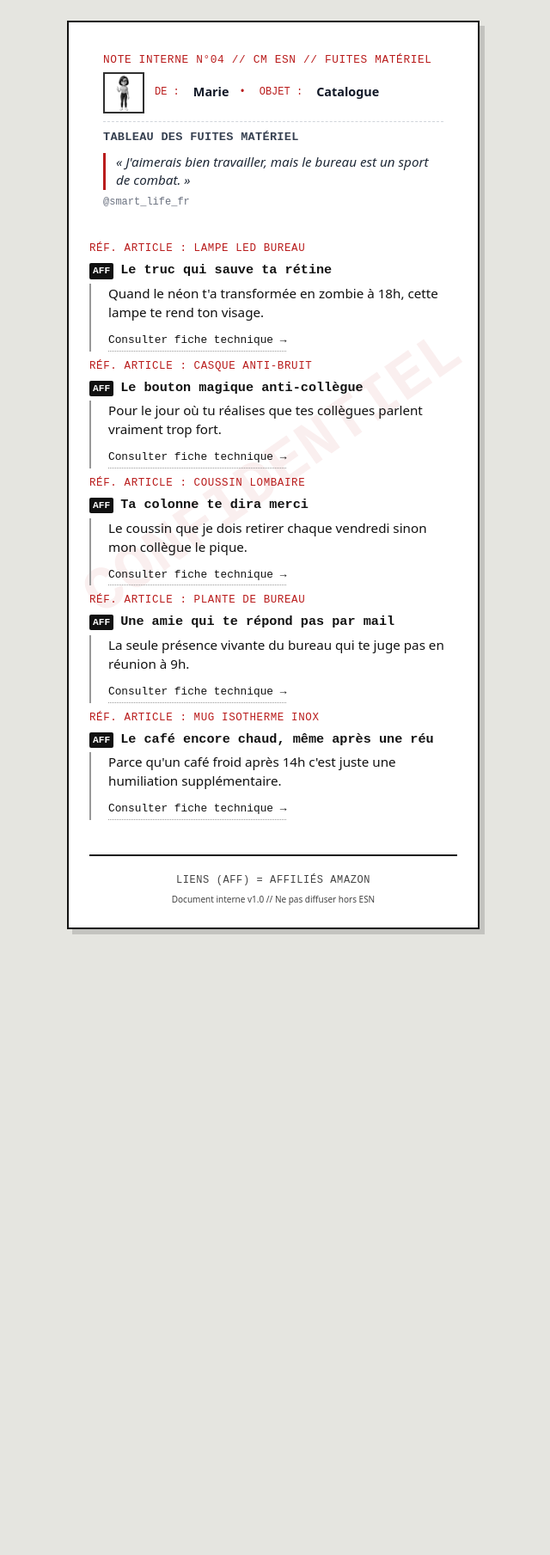
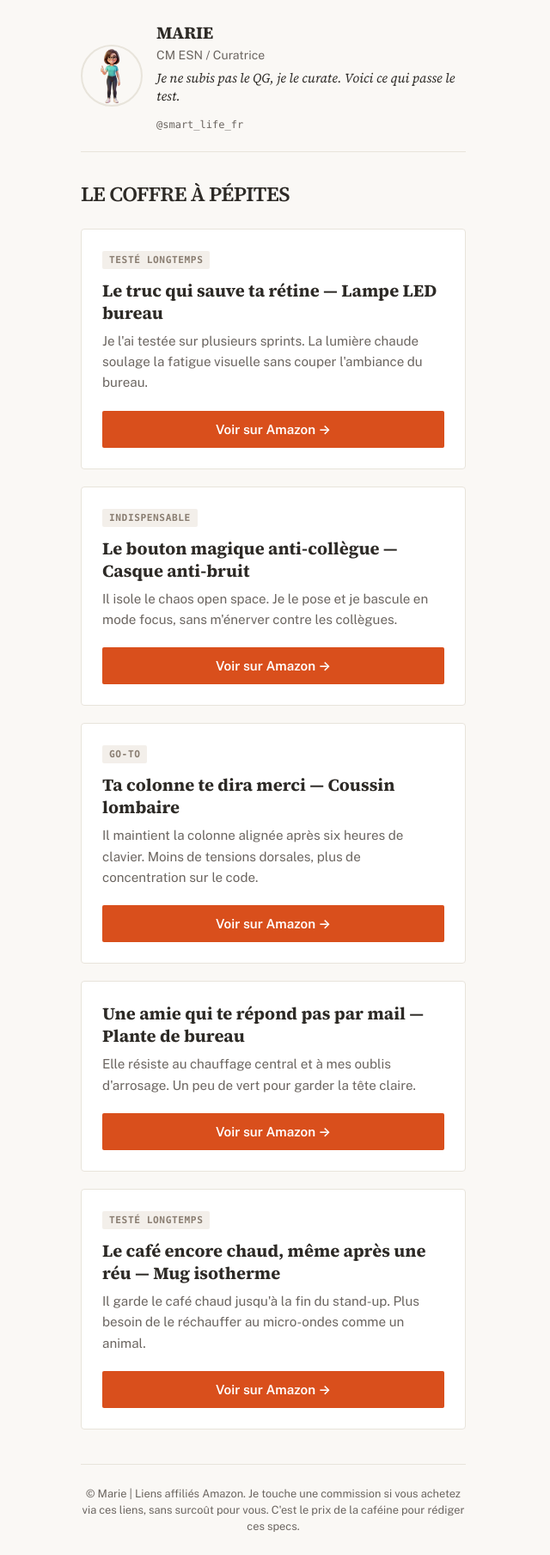
Before and after one commit to rareradar/cfds-pokemon-fr, a Jekyll site: the page built from marie/index.html, in a window 1280 px wide. Shown: the whole page at 86% size, without its empty margins (322-962 px from the left). Built offline with Jekyll 4.4.1, drawn with Linux system fonts in a browser that asks for light colours; before the commit the page ends 1105 px from its top, so only the background shows below that.

Commit message:
design(marie): refonte DIR A Fanzine Éditorial (Mia + Margaux + Léa)
Pivot complet de Mémo Interne ESN (concept rejeté car ne donnait pas envie)
vers Fanzine Éditorial (Marie = curatrice qui partage ses pépites).

Workflow correct respecté :
- Mia audit + spec layout/palette/typo
- Margaux copy curatrice (slogan + 5 titres hybrides + pitches + section title)
- Conseil CM 4 personas validation (Anaïs/Théa/Sofia=A uniforme CTA ; Marc BLOCK data)
- User valide Slogan C + CTA A uniforme + Titres Hybrides
- Léa implémentation 2 snippets (CSS + HTML body)
- Apply chirurgical + 3 micro-fixes (target=_blank rel=sponsored noopener, width/height avatar, focus-visible CTA)

Changements :
- Palette fanzine : crème #FAF8F5, accent orange profond #D94F1C, textes warm
- Typo : Source Serif 4 (titres+slogan italique) + Public Sans (body) + monospace (méta)
- Header : avatar 72px rond + 'MARIE / CM ESN / Curatrice' + slogan italique serif
- Slogan : 'Je ne subis pas le QG, je le curate. Voici ce qui passe le test.'
- Section title : 'LE COFFRE À PÉPITES'
- 5 cartes : badge intégré flux + titre hybride (punchy + nom produit) + pitch curatrice + CTA orange pleine largeur 'Voir sur Amazon →'
- Footer dry : 'C'est le prix de la caféine pour rédiger ces specs.'

Retiré : filigrane CONFIDENTIEL, mention NOTE INTERNE, RÉF. ARTICLE
(les titres hybrides intègrent désormais le nom produit), tampon
'OFFICIELLEMENT RECOMMANDÉ', timbre N&B bordure rouge.

Co-Authored-By: claude-flow <ruv@ruv.net>

```diff
--- a/_layouts/links.html
+++ b/_layouts/links.html
@@ -3,12 +3,16 @@
 <head>
   <meta charset="utf-8">
   <meta name="viewport" content="width=device-width, initial-scale=1, viewport-fit=cover">
-  <meta name="theme-color" content="#e5e5e0">
+  <meta name="theme-color" content="#FAF8F5">
   <title>{{ page.title }} — {{ site.title }}</title>
   <meta name="description" content="{{ page.description }}">
   <meta name="robots" content="noindex, follow">
 
   <link rel="icon" type="image/svg+xml" href="{{ '/favicon.svg' | relative_url }}">
+
+  <link rel="preconnect" href="https://fonts.googleapis.com">
+  <link rel="preconnect" href="https://fonts.gstatic.com" crossorigin>
+  <link href="https://fonts.googleapis.com/css2?family=Public+Sans:ital,wght@0,300..700&family=Source+Serif+4:ital,opsz,wght@0,8..60,400..800;1,8..60,400..800&display=swap" rel="stylesheet">
 
   <!-- OpenGraph pour partage sur réseaux -->
   <meta property="og:title" content="{{ page.title }}">
@@ -18,263 +22,198 @@
   <meta property="og:url" content="{{ page.url | absolute_url }}">
 
   <style>
+    /* Fanzine Éditorial — Palette & Variables (Léa v5) */
     :root {
-      --bg-page: #e5e5e0;
-      --bg-paper: #ffffff;
-      --text-main: #111111;
-      --text-muted: #444444;
-      --line: #999999;
-      --accent-red: #b91c1c;
-      --highlight-yellow: #ffeb3b;
-      --font-mono: 'Courier New', Courier, monospace;
-      --font-sans: system-ui, -apple-system, BlinkMacSystemFont, 'Segoe UI', Roboto, sans-serif;
+        --fz-bg: #FAF8F5;
+        --fz-card-bg: #FFFFFF;
+        --fz-text: #2D2A26;
+        --fz-text-muted: #6B6560;
+        --fz-accent: #D94F1C;
+        --fz-border: #E8E4DB;
+        --fz-badge-bg: #F3EFEA;
+        --fz-badge-text: #8A7E72;
+        --fz-radius: 4px;
+
+        --fz-font-serif: 'Source Serif 4', Georgia, serif;
+        --fz-font-sans: 'Public Sans', system-ui, -apple-system, sans-serif;
+        --fz-font-mono: ui-monospace, SFMono-Regular, Menlo, monospace;
     }
 
     *, *::before, *::after { box-sizing: border-box; }
 
     body {
         margin: 0;
-      padding: 1.5rem 1rem;
-      background: var(--bg-page);
-      color: var(--text-main);
-      font-family: var(--font-sans);
-      line-height: 1.45;
-      font-size: 16px;
+        background-color: var(--fz-bg);
+        font-family: var(--fz-font-sans);
+        color: var(--fz-text);
     }
 
     .memo-wrapper {
+        background-color: var(--fz-bg);
+        font-family: var(--fz-font-sans);
+        color: var(--fz-text);
         max-width: 480px;
         margin: 0 auto;
-      background: var(--bg-paper);
-      border: 2px solid var(--text-main);
-      padding: 1.5rem;
-      position: relative;
-      box-shadow: 6px 6px 0 rgba(0,0,0,0.15);
+        padding: 24px 16px;
     }
 
-    /* Filigrane CONFIDENTIEL */
-    .memo-wrapper::before {
-      content: 'CONFIDENTIEL';
-      position: absolute;
-      top: 50%;
-      left: 50%;
-      transform: translate(-50%, -50%) rotate(-35deg);
-      font-family: var(--font-mono);
-      font-size: 4.5rem;
-      font-weight: 900;
-      color: rgba(185, 28, 28, 0.07);
-      pointer-events: none;
-      white-space: nowrap;
-      z-index: 0;
-      user-select: none;
+    /* En-tête */
+    .fz-header {
+        display: flex;
+        align-items: center;
+        gap: 16px;
+        margin-bottom: 32px;
+        border-bottom: 1px solid var(--fz-border);
+        padding-bottom: 24px;
     }
 
-    /* Fusion header compact Marie (Léa v4) */
-    .memo-combined {
-      max-width: 720px;
-      margin: 0 auto 1.5rem;
-      padding: 0.75rem 1rem;
-      position: relative;
-      z-index: 2;
-    }
-
-    .memo-ref-line {
-      font-family: 'Courier New', Courier, monospace;
-      color: #b91c1c;
-      font-size: 0.8rem;
-      letter-spacing: 0.05em;
-      margin: 0 0 0.4rem;
-      text-transform: uppercase;
-      line-height: 1.2;
-    }
-
-    .memo-meta-row {
-      display: flex;
-      align-items: center;
-      gap: 0.75rem;
-      margin: 0 0 0.6rem;
-      flex-wrap: wrap;
-    }
-
-    .memo-meta-row img.avatar-stamp-img {
-      width: 48px;
-      height: 48px;
+    .fz-avatar {
+        width: 72px;
+        height: 72px;
+        border-radius: 50%;
         object-fit: cover;
-      filter: grayscale(100%) contrast(1.2);
-      border: 2px double #b91c1c;
+        border: 2px solid var(--fz-border);
         flex-shrink: 0;
     }
 
-    .meta-label {
-      font-family: 'Courier New', Courier, monospace;
-      color: #b91c1c;
-      font-size: 0.75rem;
-      margin-right: 0.25rem;
+    .fz-header-text {
+        flex: 1;
+        min-width: 0;
     }
 
-    .meta-value {
-      font-family: system-ui, -apple-system, sans-serif;
-      color: #111827;
-      font-weight: 600;
-      font-size: 0.9rem;
+    .fz-header-title {
+        font-family: var(--fz-font-serif);
+        font-size: 1.25rem;
+        font-weight: 700;
+        margin: 0;
+        color: var(--fz-text);
+        letter-spacing: -0.02em;
     }
 
-    .memo-sep {
-      border: none;
-      border-top: 1px dashed #d1d5db;
-      margin: 0.5rem 0;
+    .fz-header-subtitle {
+        font-size: 0.875rem;
+        color: var(--fz-text-muted);
+        margin: 4px 0 0 0;
     }
 
-    .memo-section-title {
-      font-family: 'Courier New', Courier, monospace;
-      font-size: 0.85rem;
-      color: #374151;
-      margin: 0 0 0.5rem;
-      text-transform: uppercase;
-      letter-spacing: 0.02em;
-    }
-
-    .memo-slogan-block {
+    .fz-slogan {
+        font-family: var(--fz-font-serif);
         font-style: italic;
-      padding-left: 0.75rem;
-      border-left: 3px solid #b91c1c;
-      margin: 0 0 0.4rem;
-      color: #1f2937;
         font-size: 0.95rem;
+        color: var(--fz-text);
+        margin-top: 8px;
         line-height: 1.4;
     }
 
-    .memo-handle {
-      font-family: 'Courier New', Courier, monospace;
-      color: #6b7280;
+    .fz-handle {
+        font-family: var(--fz-font-mono);
         font-size: 0.75rem;
-      margin: 0;
+        color: var(--fz-text-muted);
+        margin-top: 4px;
+        display: block;
     }
 
-    @media (max-width: 480px) {
-      .memo-combined { padding: 0.5rem; }
-      .memo-ref-line, .meta-label, .memo-section-title, .memo-handle { font-size: 0.7rem; }
-      .memo-meta-row img.avatar-stamp-img { width: 40px; height: 40px; }
-      .memo-slogan-block { font-size: 0.9rem; padding-left: 0.5rem; }
+    /* Section Title */
+    .fz-section-title {
+        font-family: var(--fz-font-serif);
+        font-size: 1.5rem;
+        font-weight: 600;
+        color: var(--fz-text);
+        margin-bottom: 24px;
+        letter-spacing: -0.03em;
     }
 
-    /* Liste / Grille */
-    .memo-list {
-      position: relative;
-      z-index: 1;
+    /* Cards */
+    .fz-card {
+        background: var(--fz-card-bg);
+        border: 1px solid var(--fz-border);
+        border-radius: var(--fz-radius);
+        padding: 24px;
+        margin-bottom: 20px;
+        transition: transform 0.2s ease, box-shadow 0.2s ease;
     }
 
-    dl {
-      margin: 0;
-      padding: 0;
-      display: grid;
-      gap: 0;
+    .fz-card:hover {
+        transform: translateY(-2px);
+        box-shadow: 0 4px 12px rgba(0,0,0,0.05);
     }
 
-    article.item {
-      border-bottom: 1px solid var(--line);
-      padding: 1rem 0;
-      display: contents;
+    .fz-badge {
+        display: inline-block;
+        font-family: var(--fz-font-mono);
+        font-size: 0.7rem;
+        text-transform: uppercase;
+        letter-spacing: 0.05em;
+        color: var(--fz-badge-text);
+        background-color: var(--fz-badge-bg);
+        padding: 4px 8px;
+        border-radius: 2px;
+        margin-bottom: 12px;
+        font-weight: 600;
     }
 
-    article.item:last-child {
-      border-bottom: none;
+    .fz-card-title {
+        font-family: var(--fz-font-serif);
+        font-size: 1.25rem;
+        font-weight: 700;
+        line-height: 1.3;
+        margin: 0 0 8px 0;
+        color: var(--fz-text);
     }
 
-    dt {
-      font-family: var(--font-mono);
-      font-weight: 700;
+    .fz-card-pitch {
         font-size: 0.95rem;
-      margin: 0 0 0.3rem 0;
-      display: flex;
-      align-items: baseline;
-      gap: 0.5rem;
+        line-height: 1.6;
+        color: var(--fz-text-muted);
+        margin: 0 0 20px 0;
     }
 
-    .tag-aff {
-      font-size: 0.7rem;
-      background: var(--text-main);
-      color: #fff;
-      padding: 1px 4px;
+    .fz-cta {
+        display: block;
+        width: 100%;
+        background-color: var(--fz-accent);
+        color: #FFFFFF;
+        font-family: var(--fz-font-sans);
+        font-weight: 600;
+        font-size: 0.95rem;
+        padding: 12px 16px;
+        text-align: center;
+        text-decoration: none;
         border-radius: 2px;
-      text-transform: uppercase;
+        transition: opacity 0.2s ease;
+        box-sizing: border-box;
     }
 
-    dd {
-      margin: 0 0 0.5rem 0;
-      padding-left: 1.25rem;
-      border-left: 2px solid var(--line);
-      font-size: 0.95rem;
-    }
+    .fz-cta:hover { opacity: 0.9; }
 
-    dd p {
-      margin: 0 0 0.5rem 0;
-    }
-
-    a {
-      display: inline-block;
-      font-family: var(--font-mono);
-      font-size: 0.8rem;
-      text-decoration: none;
-      color: var(--text-main);
-      border-bottom: 1px dotted var(--line);
-      padding-bottom: 2px;
-      transition: background-color 0.1s ease, color 0.1s ease;
-    }
-
-    a:focus-visible {
-      background-color: var(--highlight-yellow);
-      outline: none;
-      color: #000;
-      border-bottom: none;
+    .fz-cta:focus-visible {
+        outline: 2px solid var(--fz-accent);
+        outline-offset: 2px;
     }
 
     /* Footer */
-    .memo-footer {
-      position: relative;
-      z-index: 1;
-      margin-top: 2rem;
-      padding-top: 1rem;
-      border-top: 2px solid var(--text-main);
+    .fz-footer {
+        margin-top: 40px;
+        padding-top: 24px;
+        border-top: 1px solid var(--fz-border);
+        font-size: 0.8rem;
+        color: var(--fz-text-muted);
+        line-height: 1.5;
         text-align: center;
-      font-size: 0.75rem;
-      color: var(--text-muted);
     }
 
-    .memo-footer p {
-      margin: 0.25rem 0;
+    /* Reduced motion */
+    @media (prefers-reduced-motion: reduce) {
+      *, *::before, *::after {
+        animation-duration: 0.01ms !important;
+        animation-iteration-count: 1 !important;
+        transition-duration: 0.01ms !important;
+        scroll-behavior: auto !important;
       }
-
-    .disclosure {
-      font-family: var(--font-mono);
-      text-transform: uppercase;
-      letter-spacing: 0.05em;
-    }
-
-    /* Responsive */
-    @media (max-width: 480px) {
-      body { padding: 1rem 0.5rem; }
-      .memo-wrapper { padding: 1rem; }
-      h1 { font-size: 1.1rem; }
-      dt { font-size: 0.9rem; }
-      dd { font-size: 0.9rem; }
-    }
-
-    /* Classes ancien en-tête memo-official-header retirées (remplacées par .memo-combined ci-dessus) */
-
-    /* Mentions références articles (impl Léa Option A) */
-    .memo-ref-article {
-        font-family: 'Courier New', monospace;
-        color: #b91c1c;
-        text-transform: uppercase;
-        font-size: 0.78rem;
-        letter-spacing: 0.05em;
-        margin-bottom: 0.3rem;
-        display: block;
     }
   </style>
 
-  <!-- Cloudflare Web Analytics (cohérence avec rareradar principal) -->
+  <!-- Cloudflare Web Analytics -->
   <script defer src='https://static.cloudflareinsights.com/beacon.min.js'
           data-cf-beacon='{"token": "732165e22299452fb9a36ce435b3c799"}'></script>
 </head>
--- a/marie/index.html
+++ b/marie/index.html
@@ -1,86 +1,57 @@
 ---
 layout: links
-title: Marie | Liens ESN
-description: OFFICIELLEMENT RECOMMANDÉ. PERSONNELLEMENT SOUS TENSION.
+title: Marie — Le coffre à pépites
+description: Curatrice ESN. Mes pépites pour survivre au bureau, testées sur plusieurs sprints.
 image: /assets/marie/avatar.webp
 permalink: /marie/
 ---
 
-<header class="memo-combined">
-  <p class="memo-ref-line">NOTE INTERNE N°04 // CM ESN // FUITES MATÉRIEL</p>
-
-  <div class="memo-meta-row">
-    <img src="{{ '/assets/marie/avatar.webp' | relative_url }}" alt="Avatar Marie" class="avatar-stamp-img" width="48" height="48">
-    <span class="meta-label">DE :</span><span class="meta-value">Marie</span>
-    <span class="meta-label">•</span>
-    <span class="meta-label">OBJET :</span><span class="meta-value">Catalogue</span>
+<div class="fz-header">
+    <img src="{{ '/assets/marie/avatar.webp' | relative_url }}" alt="Avatar Marie" class="fz-avatar" width="72" height="72" loading="eager" decoding="async" onerror="this.src='{{ '/assets/marie/avatar.png' | relative_url }}'">
+    <div class="fz-header-text">
+        <h1 class="fz-header-title">MARIE</h1>
+        <p class="fz-header-subtitle">CM ESN / Curatrice</p>
+        <p class="fz-slogan">Je ne subis pas le QG, je le curate. Voici ce qui passe le test.</p>
+        <span class="fz-handle">@smart_life_fr</span>
+    </div>
 </div>
 
-  <hr class="memo-sep">
+<h2 class="fz-section-title">LE COFFRE À PÉPITES</h2>
 
-  <h2 class="memo-section-title">TABLEAU DES FUITES MATÉRIEL</h2>
-
-  <blockquote class="memo-slogan-block">
-    « J'aimerais bien travailler, mais le bureau est un sport de combat. »
-  </blockquote>
-  <p class="memo-handle">@smart_life_fr</p>
-</header>
-
-<main class="memo-list">
-    <dl>
-        <!-- 1. Lampe LED -->
-        <article class="item" id="item-1">
-            <span class="memo-ref-article">RÉF. ARTICLE : LAMPE LED BUREAU</span>
-            <dt><span class="tag-aff">AFF</span> Le truc qui sauve ta rétine</dt>
-            <dd>
-                <p>Quand le néon t'a transformée en zombie à 18h, cette lampe te rend ton visage.</p>
-                <a href="https://www.amazon.fr/s?k=lampe+led+bureau+ergonomique+anti+lumière+bleue&tag=rareradar-21" target="_blank" rel="sponsored noopener">Consulter fiche technique &rarr;</a>
-            </dd>
+<article class="fz-card">
+    <span class="fz-badge">TESTÉ LONGTEMPS</span>
+    <h3 class="fz-card-title">Le truc qui sauve ta rétine — Lampe LED bureau</h3>
+    <p class="fz-card-pitch">Je l'ai testée sur plusieurs sprints. La lumière chaude soulage la fatigue visuelle sans couper l'ambiance du bureau.</p>
+    <a href="https://www.amazon.fr/s?k=lampe+led+bureau+ergonomique+anti+lumière+bleue&tag=rareradar-21" class="fz-cta" target="_blank" rel="sponsored noopener">Voir sur Amazon →</a>
 </article>
 
-        <!-- 2. Casque anti-bruit -->
-        <article class="item" id="item-2">
-            <span class="memo-ref-article">RÉF. ARTICLE : CASQUE ANTI-BRUIT</span>
-            <dt><span class="tag-aff">AFF</span> Le bouton magique anti-collègue</dt>
-            <dd>
-                <p>Pour le jour où tu réalises que tes collègues parlent vraiment trop fort.</p>
-                <a href="https://www.amazon.fr/s?k=casque+audio+bluetooth+réduction+bruit+active&tag=rareradar-21" target="_blank" rel="sponsored noopener">Consulter fiche technique &rarr;</a>
-            </dd>
+<article class="fz-card">
+    <span class="fz-badge">INDISPENSABLE</span>
+    <h3 class="fz-card-title">Le bouton magique anti-collègue — Casque anti-bruit</h3>
+    <p class="fz-card-pitch">Il isole le chaos open space. Je le pose et je bascule en mode focus, sans m'énerver contre les collègues.</p>
+    <a href="https://www.amazon.fr/s?k=casque+audio+bluetooth+réduction+bruit+active&tag=rareradar-21" class="fz-cta" target="_blank" rel="sponsored noopener">Voir sur Amazon →</a>
 </article>
 
-        <!-- 3. Coussin lombaire -->
-        <article class="item" id="item-3">
-            <span class="memo-ref-article">RÉF. ARTICLE : COUSSIN LOMBAIRE</span>
-            <dt><span class="tag-aff">AFF</span> Ta colonne te dira merci</dt>
-            <dd>
-                <p>Le coussin que je dois retirer chaque vendredi sinon mon collègue le pique.</p>
-                <a href="https://www.amazon.fr/s?k=coussin+lombaire+ergonomique+chaise+bureau&tag=rareradar-21" target="_blank" rel="sponsored noopener">Consulter fiche technique &rarr;</a>
-            </dd>
+<article class="fz-card">
+    <span class="fz-badge">GO-TO</span>
+    <h3 class="fz-card-title">Ta colonne te dira merci — Coussin lombaire</h3>
+    <p class="fz-card-pitch">Il maintient la colonne alignée après six heures de clavier. Moins de tensions dorsales, plus de concentration sur le code.</p>
+    <a href="https://www.amazon.fr/s?k=coussin+lombaire+ergonomique+chaise+bureau&tag=rareradar-21" class="fz-cta" target="_blank" rel="sponsored noopener">Voir sur Amazon →</a>
 </article>
 
-        <!-- 4. Plante bureau -->
-        <article class="item" id="item-4">
-            <span class="memo-ref-article">RÉF. ARTICLE : PLANTE DE BUREAU</span>
-            <dt><span class="tag-aff">AFF</span> Une amie qui te répond pas par mail</dt>
-            <dd>
-                <p>La seule présence vivante du bureau qui te juge pas en réunion à 9h.</p>
-                <a href="https://www.amazon.fr/s?k=plante+bureau+facile+entretien+sansevieria&tag=rareradar-21" target="_blank" rel="sponsored noopener">Consulter fiche technique &rarr;</a>
-            </dd>
+<article class="fz-card">
+    <h3 class="fz-card-title">Une amie qui te répond pas par mail — Plante de bureau</h3>
+    <p class="fz-card-pitch">Elle résiste au chauffage central et à mes oublis d'arrosage. Un peu de vert pour garder la tête claire.</p>
+    <a href="https://www.amazon.fr/s?k=plante+bureau+facile+entretien+sansevieria&tag=rareradar-21" class="fz-cta" target="_blank" rel="sponsored noopener">Voir sur Amazon →</a>
 </article>
 
-        <!-- 5. Mug isotherme -->
-        <article class="item" id="item-5">
-            <span class="memo-ref-article">RÉF. ARTICLE : MUG ISOTHERME INOX</span>
-            <dt><span class="tag-aff">AFF</span> Le café encore chaud, même après une réu</dt>
-            <dd>
-                <p>Parce qu'un café froid après 14h c'est juste une humiliation supplémentaire.</p>
-                <a href="https://www.amazon.fr/s?k=mug+isotherme+inox+bureau&tag=rareradar-21" target="_blank" rel="sponsored noopener">Consulter fiche technique &rarr;</a>
-            </dd>
+<article class="fz-card">
+    <span class="fz-badge">TESTÉ LONGTEMPS</span>
+    <h3 class="fz-card-title">Le café encore chaud, même après une réu — Mug isotherme</h3>
+    <p class="fz-card-pitch">Il garde le café chaud jusqu'à la fin du stand-up. Plus besoin de le réchauffer au micro-ondes comme un animal.</p>
+    <a href="https://www.amazon.fr/s?k=mug+isotherme+inox+bureau&tag=rareradar-21" class="fz-cta" target="_blank" rel="sponsored noopener">Voir sur Amazon →</a>
 </article>
-    </dl>
-</main>
 
-<footer class="memo-footer">
-    <p class="disclosure">Liens (aff) = affiliés Amazon</p>
-    <small>Document interne v1.0 // Ne pas diffuser hors ESN</small>
+<footer class="fz-footer">
+    © Marie | Liens affiliés Amazon. Je touche une commission si vous achetez via ces liens, sans surcoût pour vous. C'est le prix de la caféine pour rédiger ces specs.
 </footer>
```
Lines whose indentation alone changed are shown as unchanged.
